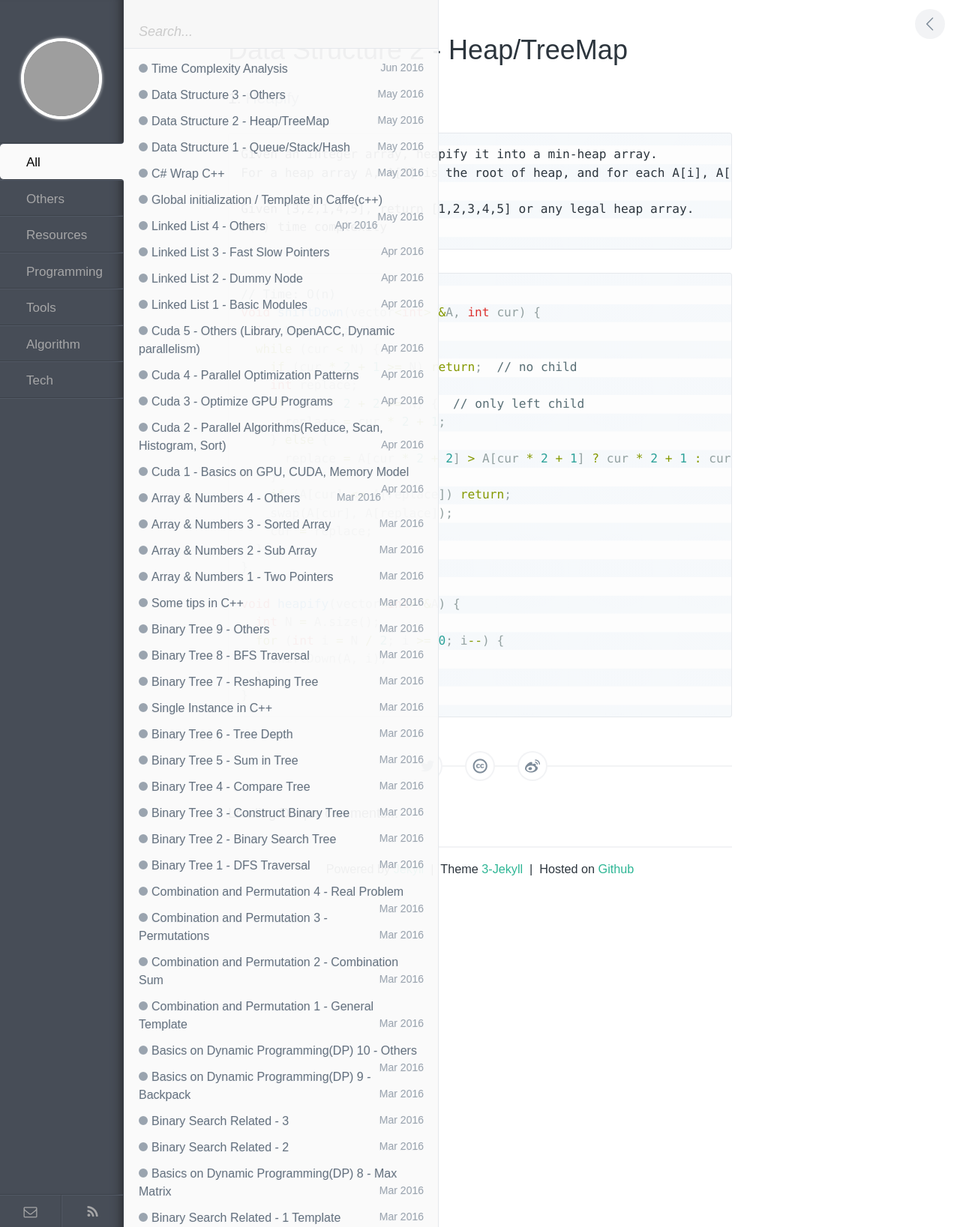
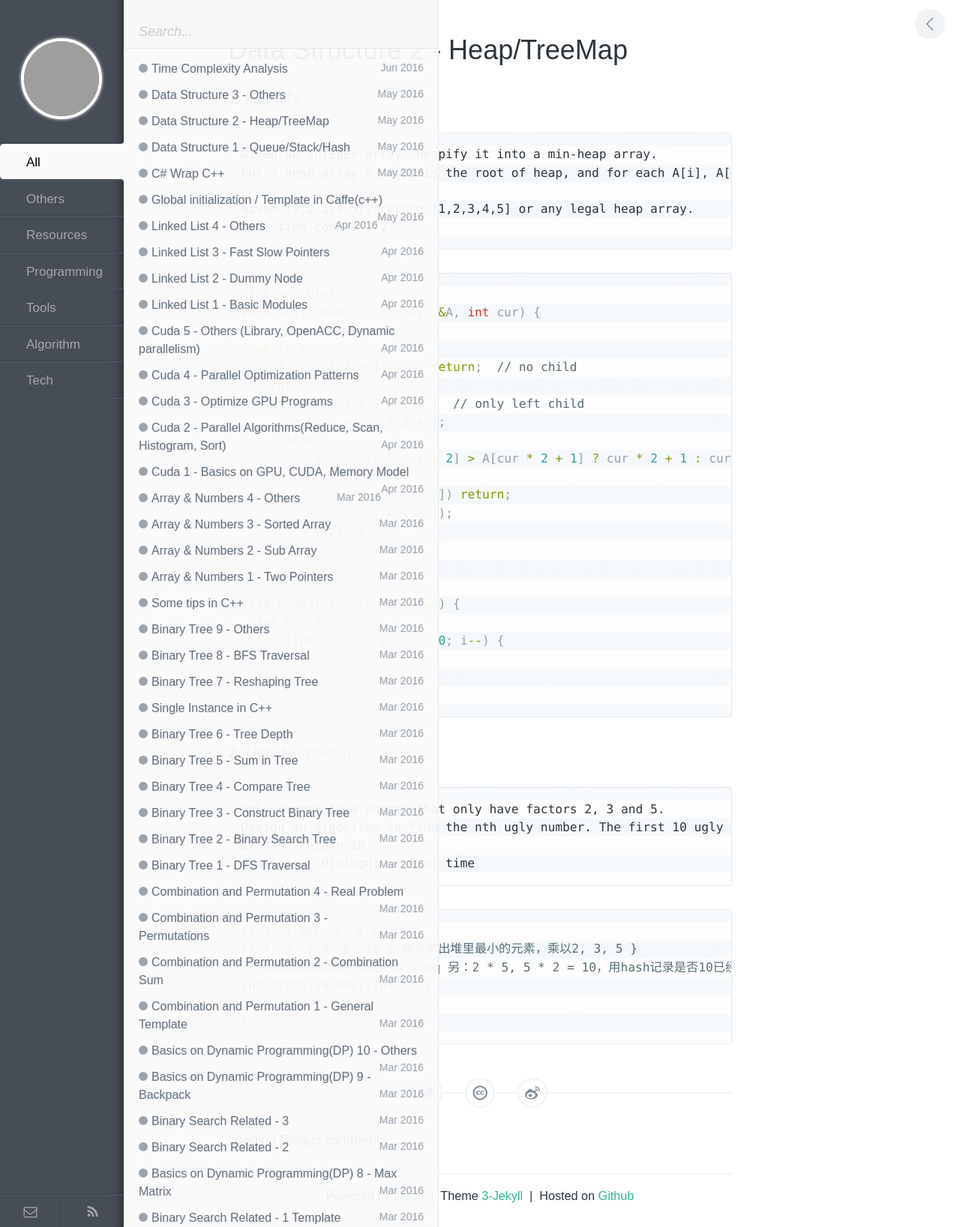
Before and after one commit to wykvictor/wykvictor.github.io, a Jekyll site: the page built from _posts/algorithm/2016-05-27-Data-Structure-2.md, in a window 1280 px wide. Shown: the whole page at 75% size. Built offline with Jekyll 4.4.1, drawn with Linux system fonts in a browser that asks for light colours; comment, search, counter and statistics services are not loaded; grey boxes are pictures that could not be loaded.

Commit message:
update data structure md 2

````diff
--- a/_posts/algorithm/2016-05-27-Data-Structure-2.md
+++ b/_posts/algorithm/2016-05-27-Data-Structure-2.md
@@ -39,3 +39,19 @@
   }
 }
 {% endhighlight %}
+
+### 2. [Ugly Number II](http://www.lintcode.com/en/problem/heapify/)
+```
+Ugly number is a number that only have factors 2, 3 and 5.
+Design an algorithm to find the nth ugly number. The first 10 ugly numbers are 1, 2, 3, 4, 5, 6, 8, 9, 10, 12...
+If n=9, return 10.
+Challenge: O(nlogn) or O(n) time
+```
+{% highlight C++ %}
+// 1, { 乘2, 3, 5 }
+// 2, 3, 5 4, 6, 10 { 每次拿出堆里最小的元素，乘以2, 3, 5 }
+// 需要很快的add, min == > pq 另：2 * 5, 5 * 2 = 10，用hash记录是否10已经放过了
+int nthUglyNumber(int n) {
+
+}
+{% endhighlight %}
````
